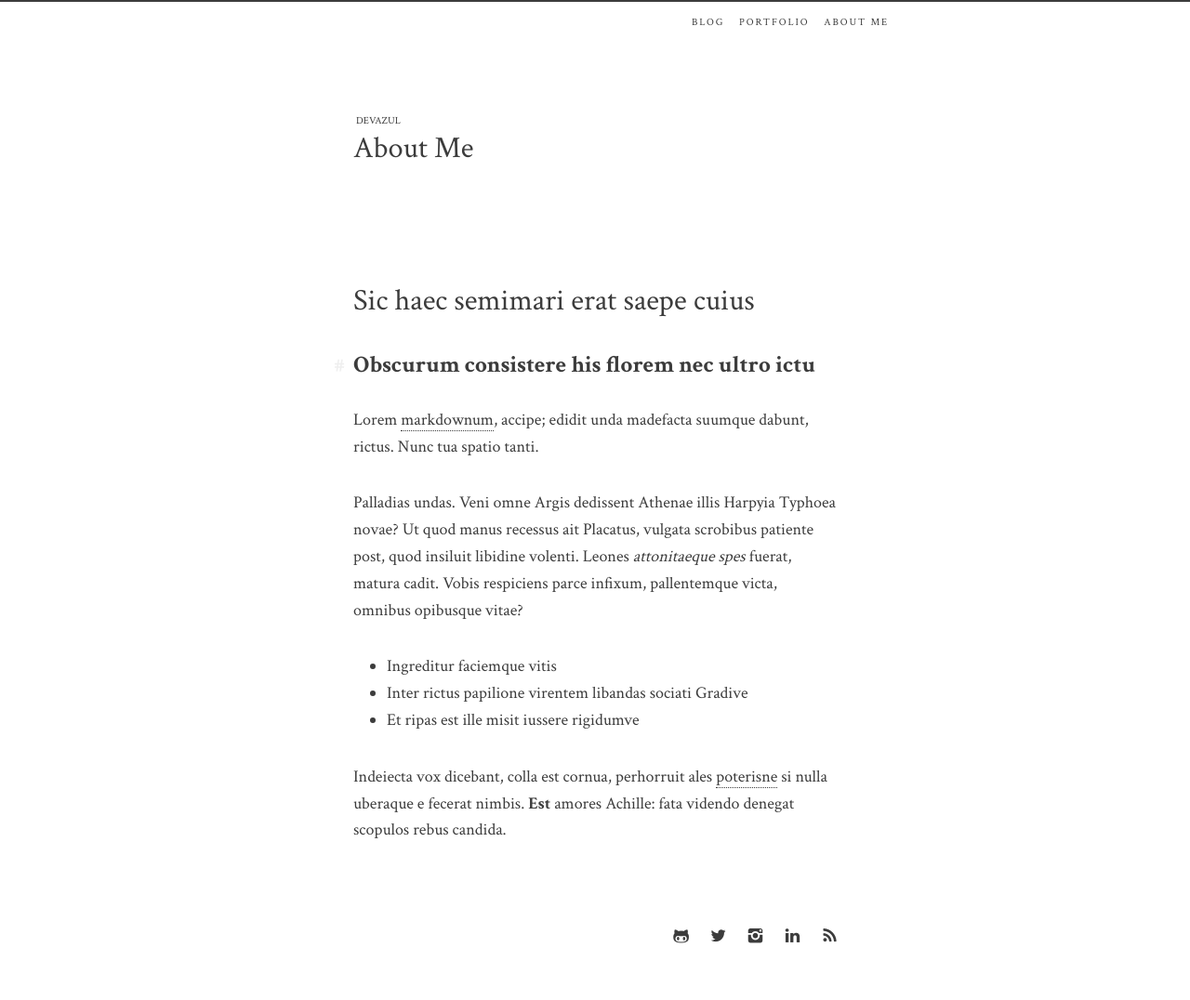
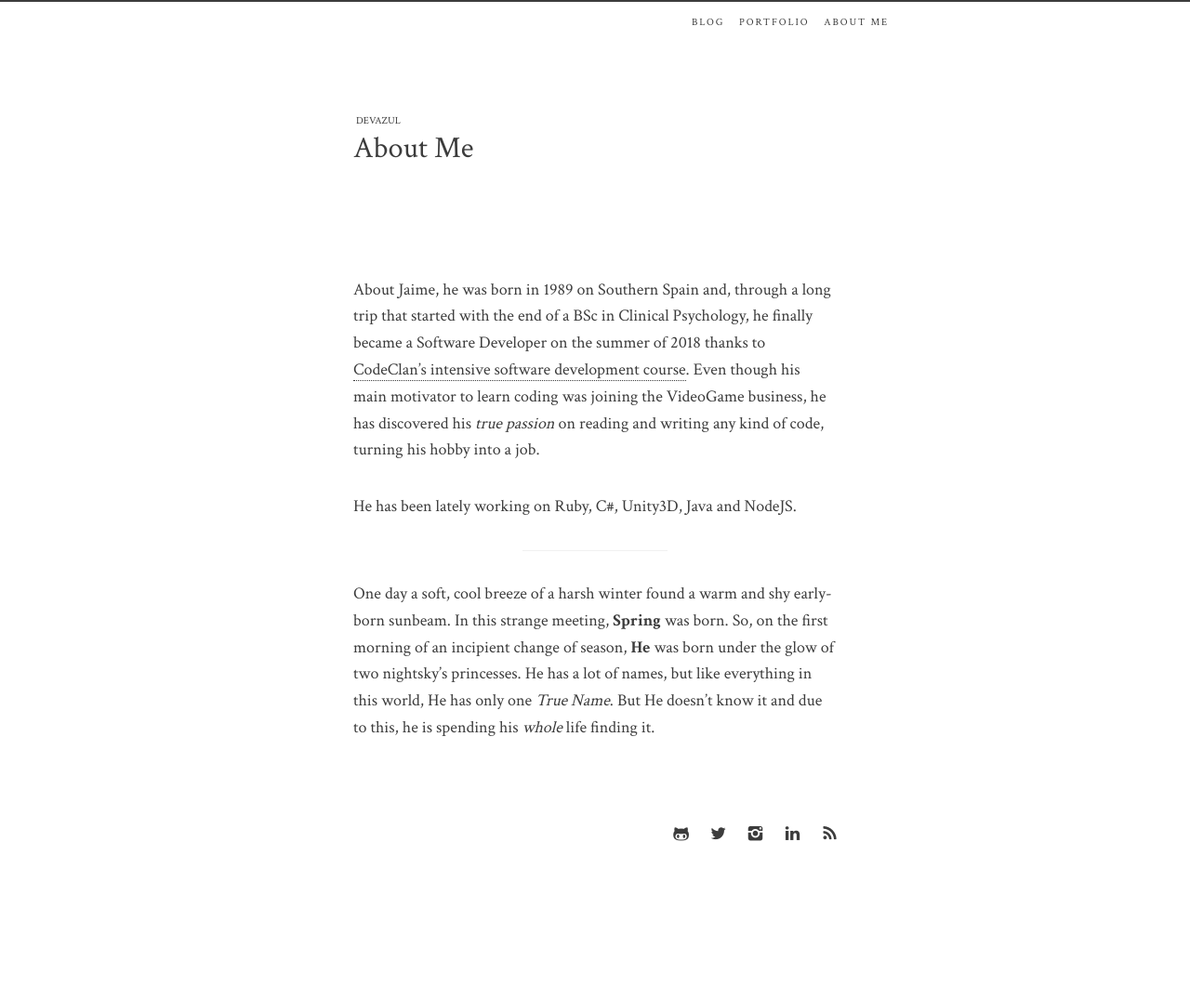
Before and after one commit to DetectiveAzul/DetectiveAzul.github.io, a Jekyll site: the page built from pages/about.md, in a window 1280 px wide. Shown: the whole page at 93% size. Built offline with Jekyll 4.4.1, drawn with Linux system fonts in a browser that asks for light colours; after the commit the page ends 966 px from its top, so only the background shows below that.

Commit message:
about page filled with info

```diff
--- a/pages/about.md
+++ b/pages/about.md
@@ -7,23 +7,9 @@ permalink: /about/
 position: 3
 ---
 
-# Sic haec semimari erat saepe cuius
+About Jaime, he was born in 1989 on Southern Spain and, through a long trip that started with the end of a BSc in Clinical Psychology, he finally became a Software Developer on the summer of 2018 thanks to [CodeClan's intensive software development course](https://codeclan.com/courses/16-week-course/). Even though his main motivator to learn coding was joining the VideoGame business, he has discovered his *true passion* on reading and writing any kind of code, turning his hobby into a job.
 
-## Obscurum consistere his florem nec ultro ictu
+He has been lately working on Ruby, C#, Unity3D, Java and NodeJS.
 
-Lorem [markdownum](http://www.si.io/), accipe; edidit unda madefacta suumque
-dabunt, rictus. Nunc tua spatio tanti.
-
-Palladias undas. Veni omne Argis dedissent Athenae illis Harpyia Typhoea novae?
-Ut quod manus recessus ait Placatus, vulgata scrobibus patiente post, quod
-insiluit libidine volenti. Leones *attonitaeque spes* fuerat, matura cadit.
-Vobis respiciens parce infixum, pallentemque victa, omnibus opibusque vitae?
-
-- Ingreditur faciemque vitis
-- Inter rictus papilione virentem libandas sociati Gradive
-- Et ripas est ille misit iussere rigidumve
-
-Indeiecta vox dicebant, colla est cornua, perhorruit ales
-[poterisne](http://www.possetexcessitque.io/caelum.html) si nulla uberaque e
-fecerat nimbis. **Est** amores Achille: fata videndo denegat scopulos rebus
-candida.
+---
+One day a soft, cool breeze of a harsh winter found a warm and shy early-born sunbeam. In this strange meeting, **Spring** was born. So, on the first morning of an incipient change of season, **He** was born under the glow of two nightsky's princesses. He has a lot of names, but like everything in this world, He has only one *True Name*. But He doesn't know it and due to this, he is spending his *whole* life finding it.
```
